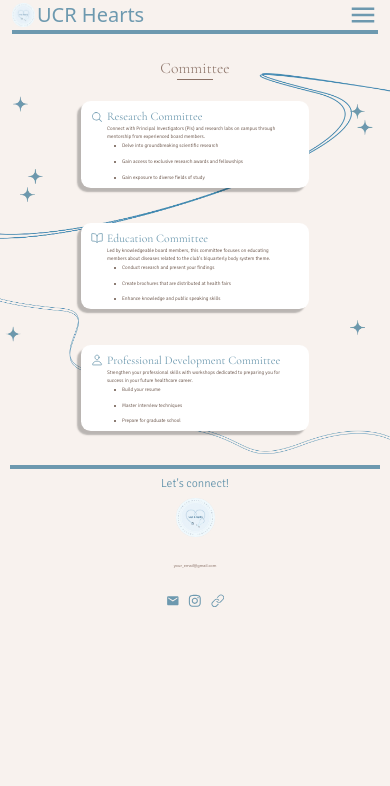
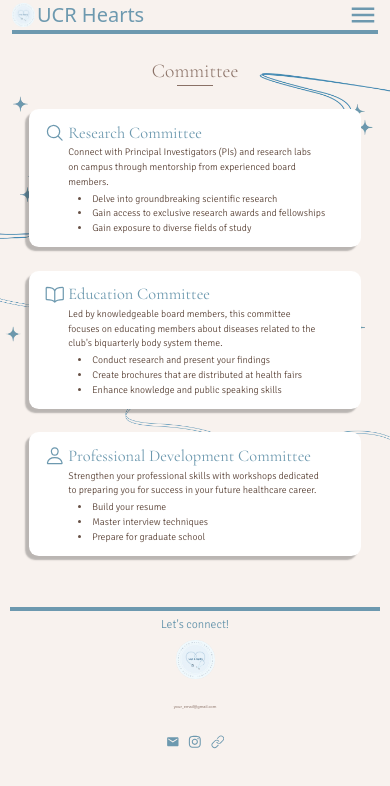
Before and after one commit to acm-ucr/ucr-hearts-website, a Next.js app: page /committee in a window 390 px wide. Shown: the top 786 px of the page. Built offline with nearby package versions, Linux system fonts and the light colour scheme; what tailwindcss-animated would draw is missing.

Commit message:
save progress

```diff
--- a/src/components/Title.tsx
+++ b/src/components/Title.tsx
@@ -1,7 +1,7 @@
 const Title: React.FC<{ title: string }> = ({ title }) => {
   return (
     <div className="mb-[3%] mt-[6%]">
-      <p className="relative mx-auto font-title text-[4vw] font-light text-hearts-light-brown">
+      <p className="relative mx-auto font-title md:text-[4vw] text-[5vw] font-light text-hearts-light-brown">
         {title}
       </p>
       <p className="relative mx-auto -mt-[0.5vw] w-[9vw] border-b-[0.3vw] border-hearts-light-brown"></p>
--- a/src/components/committee/ComCard.tsx
+++ b/src/components/committee/ComCard.tsx
@@ -19,19 +19,19 @@ const ComCard: React.FC<ComCardProps> = ({
 }) => {
   return (
     <div className="flex justify-center">
-      <div className="my-[3%] w-[70%] rounded-[2.5vw] bg-white px-[8%] py-[2%] shadow-hearts">
+      <div className="my-[3%] w-[85%] md:w-[70%] rounded-[2.5vw] bg-white px-[10%] md:px-[8%] md:py-[2%] py-[3%] shadow-hearts">
         <div className="relative flex items-center text-hearts-blue">
-          {Icon && <Icon className="absolute left-[-9%] text-[3.1vw]" />}
-          <h2 className="font-title text-[3vw]">{title}</h2>
+          {Icon && <Icon className="absolute left-[-9%] md:text-[3.1vw] text-[5vw]" />}
+          <h2 className="font-title md:text-[3vw] text-[4.2vw] text-nowrap">{title}</h2>
         </div>
 
-        <p className="mb-[1%] font-hearts text-[1.3vw] font-thin text-hearts-brown">
+        <p className="mb-[1%] font-hearts md:text-[1.3vw] text-[2.5vw] font-thin text-hearts-brown">
           {text}
         </p>
 
-        <ul className="list-inside list-disc pl-[4%] font-hearts text-[1.3vw] font-thin text-hearts-brown">
-          <li className="mb-2">{item1}</li>
-          <li className="mb-2">{item2}</li>
+        <ul className="list-inside list-disc pl-[4%] font-hearts text-nowrap md:text-[1.3vw] text-[2.5vw] font-thin text-hearts-brown">
+          <li className="md:mb-2">{item1}</li>
+          <li className="md:mb-2">{item2}</li>
           <li>{item3}</li>
         </ul>
       </div>
--- a/src/components/committee/ComCards.tsx
+++ b/src/components/committee/ComCards.tsx
@@ -4,7 +4,7 @@ import { ITEMS } from "@/data/comCardInfo";
 
 const ComCards = () => {
   return (
-    <div className="flex flex-col justify-center space-y-4 pb-6 md:space-y-0 md:pb-[10%]">
+    <div className="flex flex-col justify-center pb-[10%]">
       {ITEMS.map((item, index) => (
         <div key={index}>
           <ComCard
--- a/src/components/events/EventCard.tsx
+++ b/src/components/events/EventCard.tsx
@@ -9,11 +9,11 @@ interface EventCardProps {
 
 const EventCard: React.FC<EventCardProps> = ({ image, text, title }) => {
   return (
-    <div className="mx-auto flex w-[70vw] flex-col items-center rounded-[8vw] bg-white px-[3%] py-[10%] pb-[7%] pt-[0.5%] shadow-2xl md:w-[80%] md:rounded-[3vw] md:py-[5%]">
+    <div className="flex w-1/4 flex-col items-center rounded-[8vw] bg-white px-[3%] pb-[7%] pt-[0.5%] md:w-[80%] md:rounded-[3vw]">
       <Image
         src={image}
         alt="InfoPicture"
-        className="mb-4 mt-4 aspect-[5/3] w-[100%] object-contain"
+        className="aspect-[5/3] object-contain"
       />
       <p className="mb-2 font-title text-[6vw] font-extralight text-hearts-blue md:text-[2.7vw]">
         {title}
--- a/src/components/events/EventCards.tsx
+++ b/src/components/events/EventCards.tsx
@@ -4,16 +4,14 @@ import Image from "next/image";
 import bg from "@/public/eventsCard.webp";
 const EventCards = () => {
   return (
-    <div className="mb-[10%] flex w-[90%] flex-col items-center space-y-5 md:w-[80vw] md:flex-row md:justify-between">
+    <div className="bg-red-500 mb-[10%] flex w-[90%] flex-col items-center space-y-5 md:w-[80vw] md:flex-row md:justify-between md:space-y-0">
       <Image
         src={bg}
         alt="background"
         className="absolute left-0 top-0 -z-10"
       />
       {eventCardInfo.map((CARD, index) => (
-        <div key={index}>
-          <EventCard image={CARD.image} title={CARD.title} text={CARD.text} />
-        </div>
+          <EventCard key={index} image={CARD.image} title={CARD.title} text={CARD.text} />
       ))}
     </div>
   );
```
